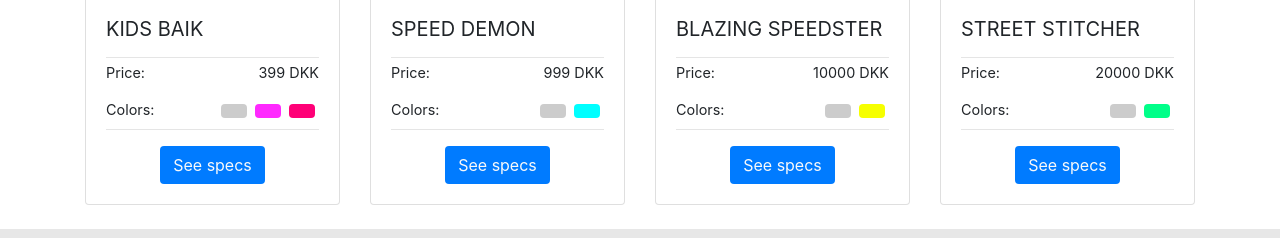
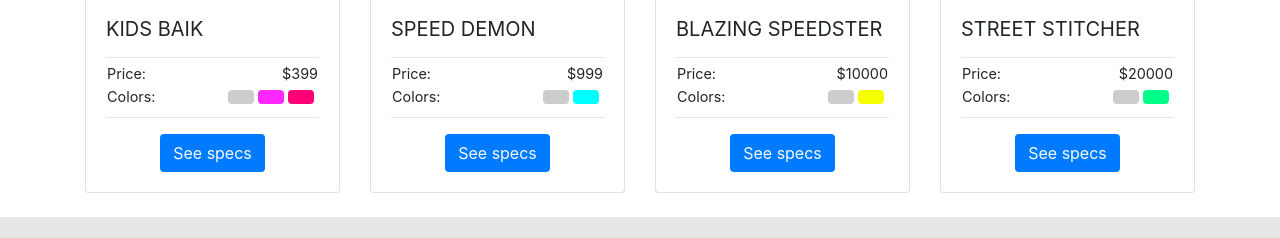
Before and after one commit to jesp6763/Commencal-Bikes, a plain HTML site: page index.html in a window 1280 px wide. Shown: the part 174-412 px from the top of the page. Drawn offline with nearby package versions, Linux system fonts and the light colour scheme.

Commit message:
Made some small changes to the bike product

```diff
--- a/index.html
+++ b/index.html
@@ -85,27 +85,23 @@
                                 <h4 class="card-title font-weight-normal text-uppercase">Kids Bike</h4>
                                 <hr class="mb-1">
                                 <div class="card-text">
-                                    <div class="row">
-                                        <div class="col-sm-6">
-                                            <p class="m-0 mb-1 p-0">Price:</p>
-                                        </div>
+                                    <table>
+                                        <tbody>
+                                            <tr>
+                                                <td class="w-100">Price:</td>
+                                                <td class="bike-price text-right">$299</td>
+                                            </tr>
 
-                                        <div class="col-sm-6 text-right">
-                                            <p class=" bike-price">$299</p>
-                                        </div>
-                                    </div>
-
-                                    <div class="row">
-                                        <div class="col-sm-4">
-                                            <p class="m-0 p-0">Colors:</p>
-                                        </div>
-
-                                        <div class="col-sm-8 text-right bike-colors">
-                                            <template id="bike-color">
-                                                <a href="#" class="btn mr-1 align-self-center"></a>
-                                            </template>
-                                        </div>
-                                    </div>
+                                            <tr>
+                                                <td>Colors:</td>
+                                                <td class="bike-colors d-inline-flex">
+                                                    <template id="bike-color">
+                                                        <a href="#" class="btn mr-1 align-self-center"></a>
+                                                    </template>
+                                                </td>
+                                            </tr>
+                                        </tbody>
+                                    </table>
                                 </div>
                                 <hr class="mt-2 mb-3">
                                 <button type="button" class="btn bg-primary text-light d-block mx-auto" data-toggle="modal" data-target="#bicycleSpecsModal">See specs</button>
--- a/js/View/Bikes.js
+++ b/js/View/Bikes.js
@@ -59,7 +59,7 @@ class Bikes {
 
             productData.title.innerHTML = bike.Name;
             productData.thumbnail.setAttribute('src', bike.ThumbnailUrl);
-            productData.price.innerHTML = bike.Price.toString().concat(" DKK");
+            productData.price.innerHTML = '$'.concat(bike.Price.toString());
 
             // Create bike colors
             this._CreateBikeColors(bike.Colors, productData.colorsParent);
```
